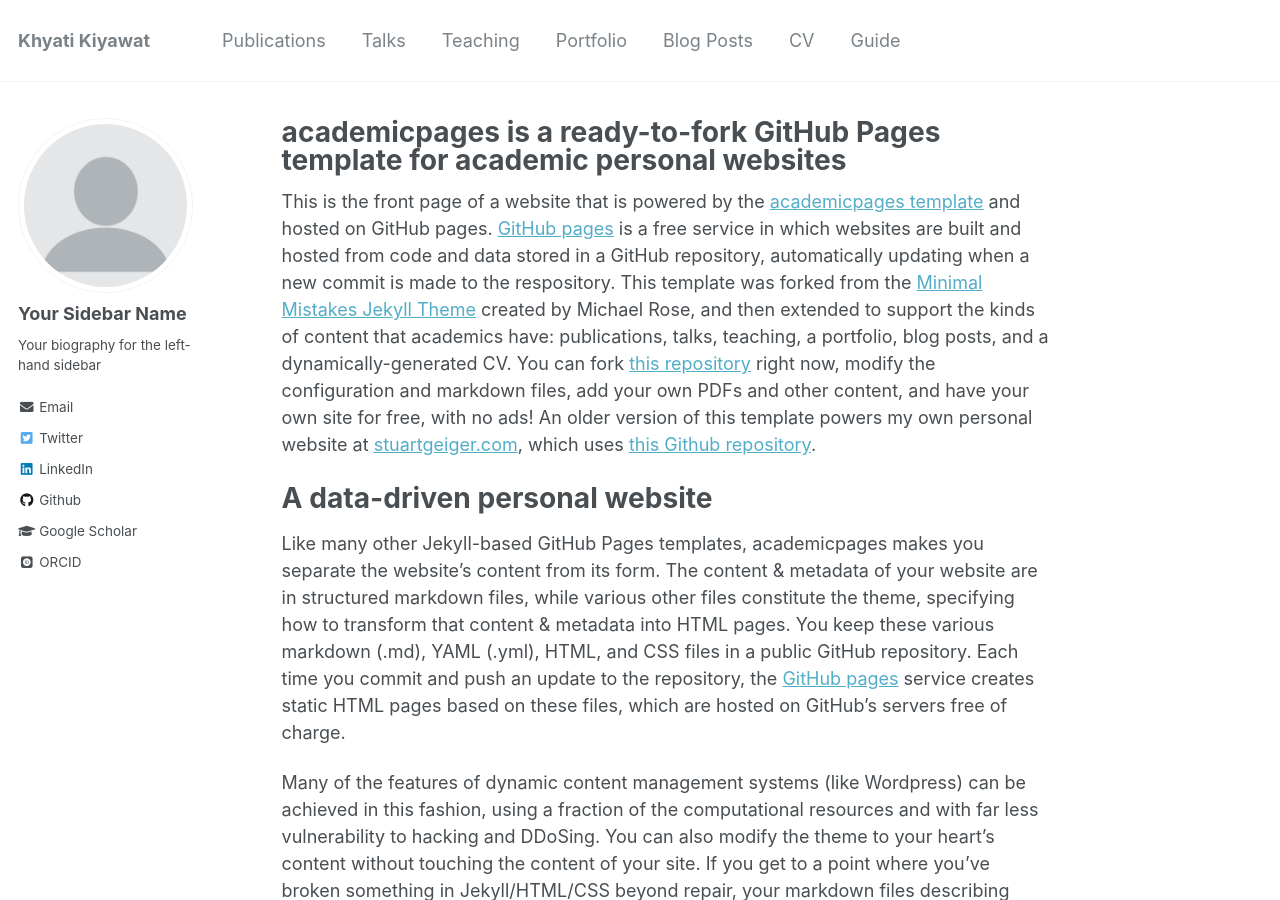
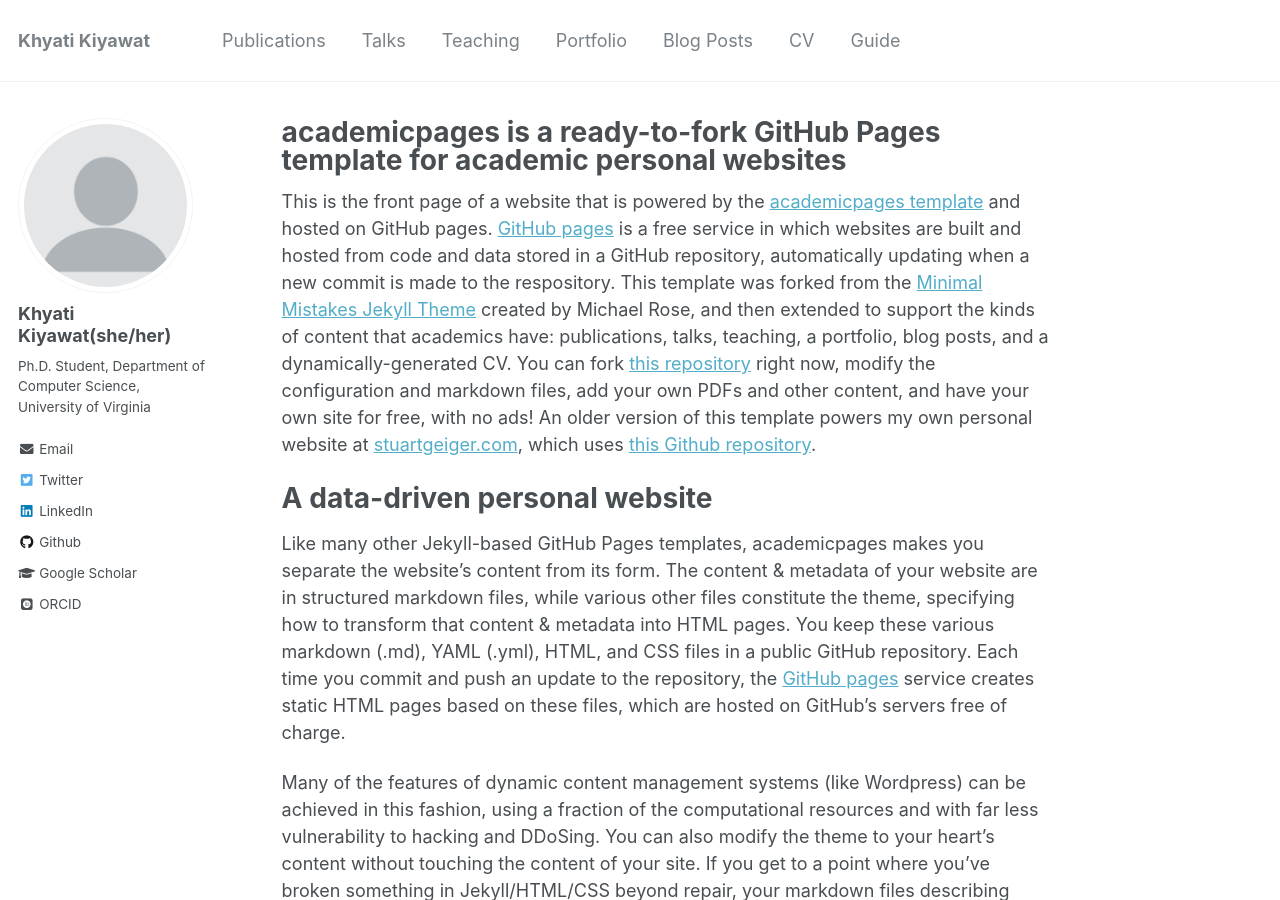
Before and after one commit to khyatikiyawat/khyatikiyawat.github.io, a Jekyll site: the page built from _pages/about.md, in a window 1280 px wide and 900 px high. Built offline with Jekyll 4.4.1, drawn with Linux system fonts in a browser that asks for light colours; some web fonts are replaced.

Commit message:
Update _config.yml
personal data updates

```diff
--- a/_config.yml
+++ b/_config.yml
@@ -80,9 +80,9 @@ analytics:
 
 # Site Author
 author:
-  name             : "Your Sidebar Name"
+  name             : "Khyati Kiyawat(she/her)"
   avatar           : "profile.png"
-  bio              : "Your biography for the left-hand sidebar"
+  bio              : "Ph.D. Student, Department of Computer Science, University of Virginia"
   location         :  # "Location"
   employer         :
   pubmed           :  # "https://www.ncbi.nlm.nih.gov/pubmed/?term=john+snow"
```
